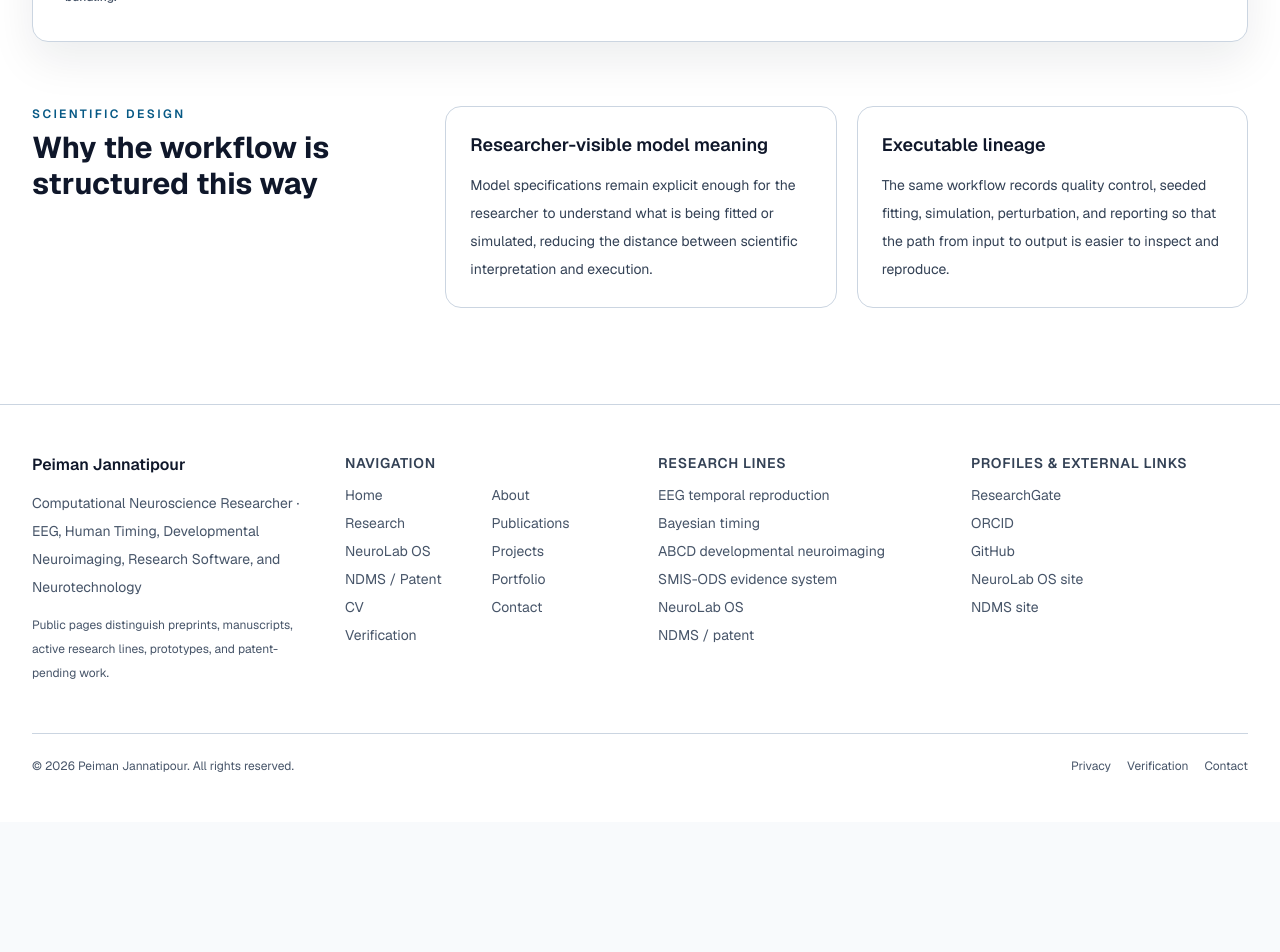
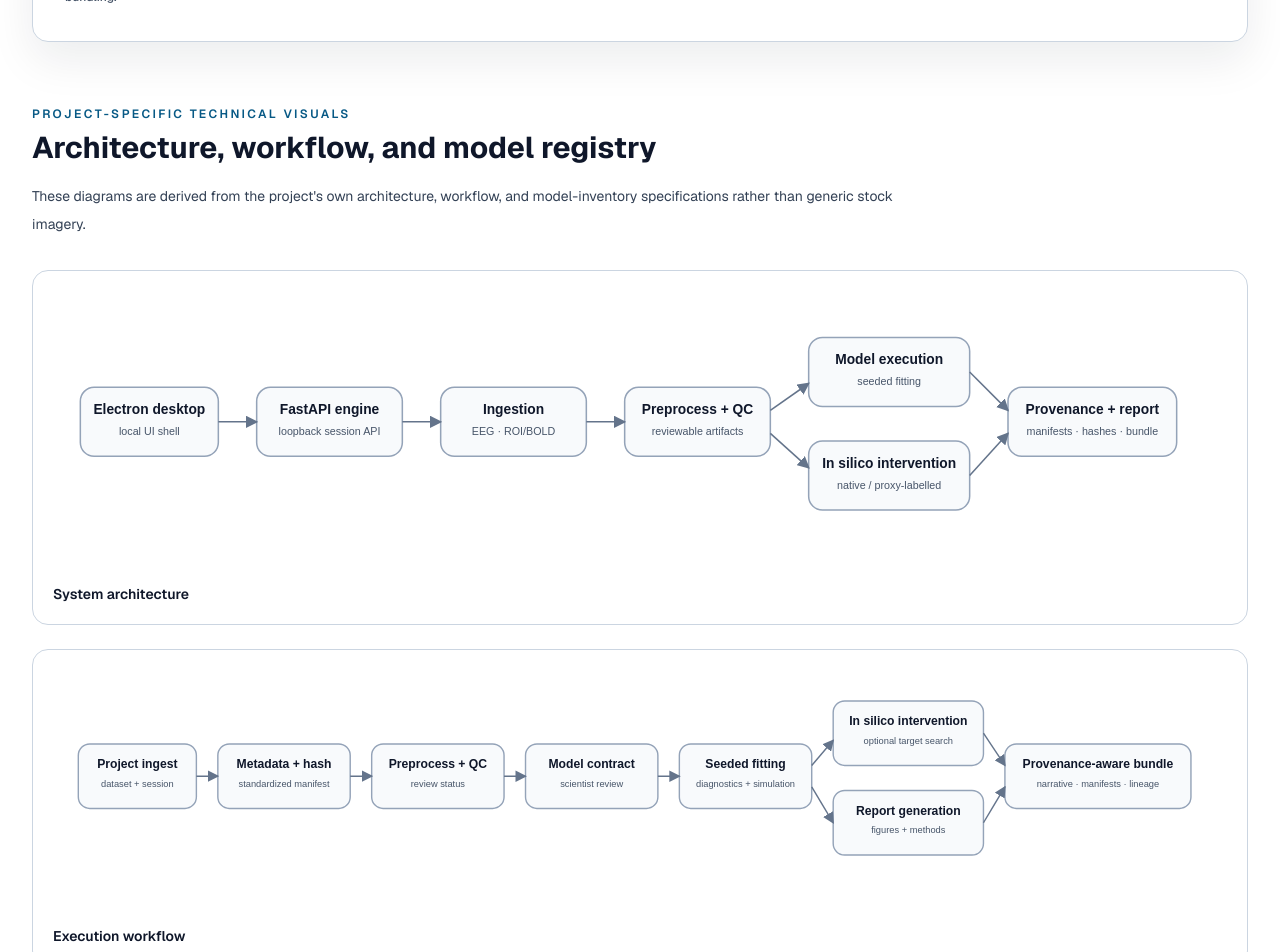
Before and after one commit to peimanjannatipour/peimanjp-, a Next.js app: page /neurolab-os in a window 1280 px wide. Shown: the part 2240-3192 px from the top of the page. Before the commit the page ends 3062 px from the top, so only its background shows below. Built offline with nearby package versions, Linux system fonts and the light colour scheme.

Commit message:
Surface real NeuroLab OS architecture visuals

```diff
--- a/src/app/neurolab-os/page.tsx
+++ b/src/app/neurolab-os/page.tsx
@@ -32,6 +32,24 @@ const capabilityCards = [
     label: "Scientific control",
     value: "QC + provenance",
     text: "Quality-control decisions, seeded fitting, and report generation are connected to a traceable execution path.",
+  },
+];
+
+const systemVisuals = [
+  {
+    src: "/assets/figures/neurolab-architecture.svg",
+    title: "System architecture",
+    alt: "NeuroLab OS architecture linking the desktop shell, FastAPI engine, ingestion, quality control, model execution, in silico intervention, provenance, and reporting.",
+  },
+  {
+    src: "/assets/figures/neurolab-workflow-detail.svg",
+    title: "Execution workflow",
+    alt: "NeuroLab OS execution workflow from project ingest and metadata through quality control, model review, seeded fitting, optional intervention, and report generation.",
+  },
+  {
+    src: "/assets/figures/neurolab-model-inventory.svg",
+    title: "Executable model inventory",
+    alt: "NeuroLab OS executable model inventory grouped into population, oscillator, state-space, stochastic, and ROI BOLD-oriented model families.",
   },
 ];
 
@@ -93,6 +111,24 @@ export default function NeuroLabPage() {
           </figure>
         </section>
 
+        <section className="mt-16" aria-labelledby="neurolab-system-visuals-title">
+          <div className="max-w-4xl">
+            <p className="text-xs font-semibold uppercase tracking-[0.2em] text-sky-300">Project-specific technical visuals</p>
+            <h2 className="mt-2 text-3xl font-bold text-white" id="neurolab-system-visuals-title">Architecture, workflow, and model registry</h2>
+            <p className="mt-4 text-sm leading-7 text-slate-300">These diagrams are derived from the project&apos;s own architecture, workflow, and model-inventory specifications rather than generic stock imagery.</p>
+          </div>
+          <div className="mt-8 grid gap-6">
+            {systemVisuals.map((visual) => (
+              <figure className="overflow-hidden rounded-2xl border border-slate-800 bg-slate-900 p-5" key={visual.src}>
+                <div className="overflow-x-auto rounded-xl bg-white p-3">
+                  <Image alt={visual.alt} className="h-auto min-w-[760px] w-full object-contain" height={520} src={visual.src} unoptimized width={1500} />
+                </div>
+                <figcaption className="mt-4 text-sm font-semibold text-slate-200">{visual.title}</figcaption>
+              </figure>
+            ))}
+          </div>
+        </section>
+
         <section className="mt-16 grid gap-6 lg:grid-cols-3" aria-labelledby="neurolab-science-title">
           <div>
             <p className="text-xs font-semibold uppercase tracking-[0.2em] text-sky-300">Scientific design</p>
```
